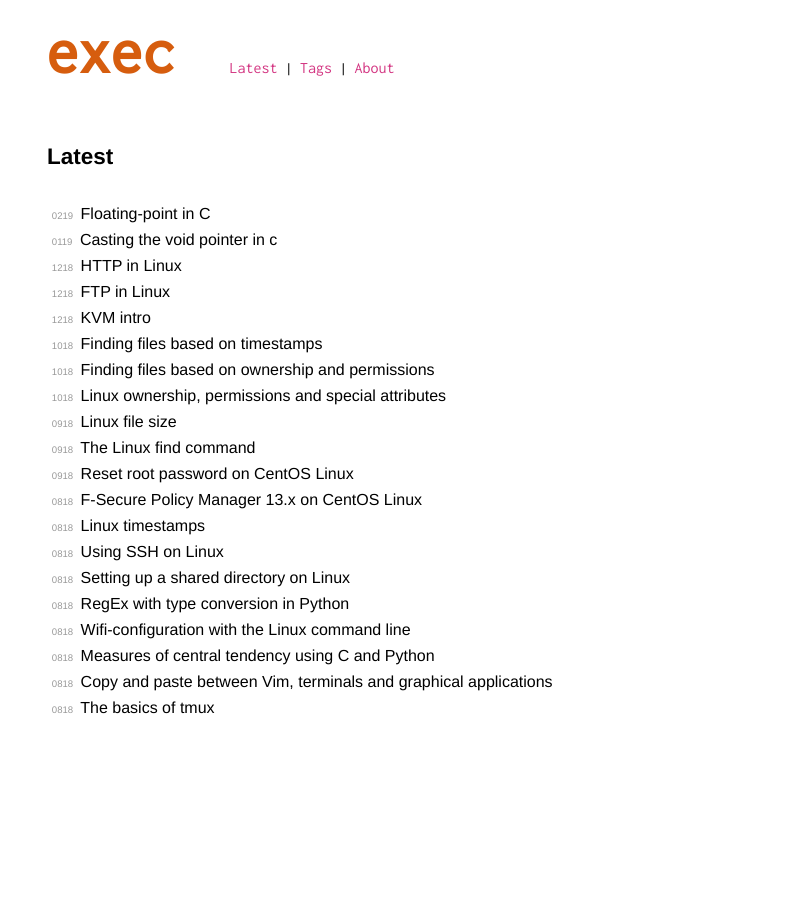
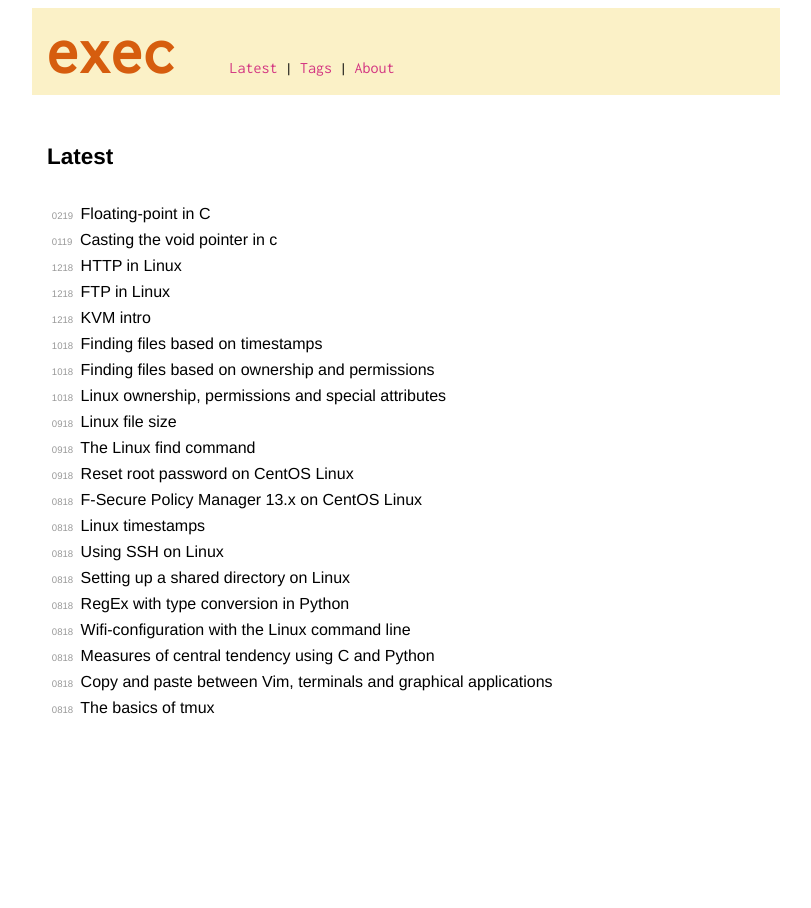
Before and after one commit to execas/execas.github.io, a Jekyll site: the page built from index.html, in a window 1280 px wide. Shown: the whole page, without its empty margins (234-1045 px from the left). Built offline with Jekyll 4.4.1, drawn with Linux system fonts in a browser that asks for light colours.

Commit message:
Update execas.css

```diff
--- a/css/execas.css
+++ b/css/execas.css
@@ -118,7 +118,7 @@ p {
 .header {
      font-family: 'Inconsolata', monospace;
      margin-top:0;
-     background-color:#ffffff;
+     background-color:#fbf1c7;
      color: #000000;
      margin:0 auto;
      max-width: 720px;
```
